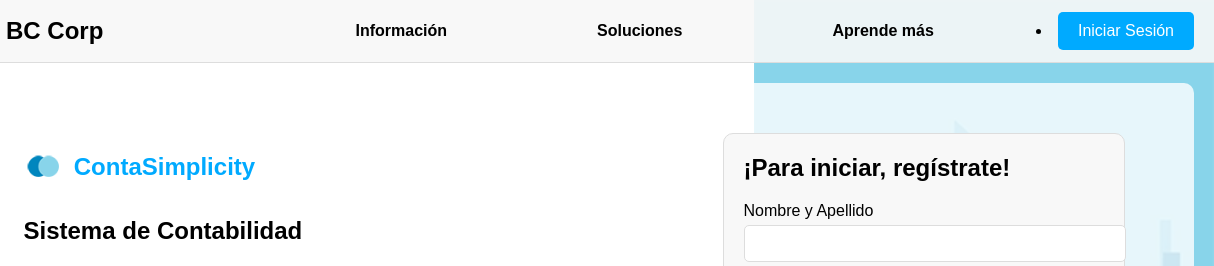
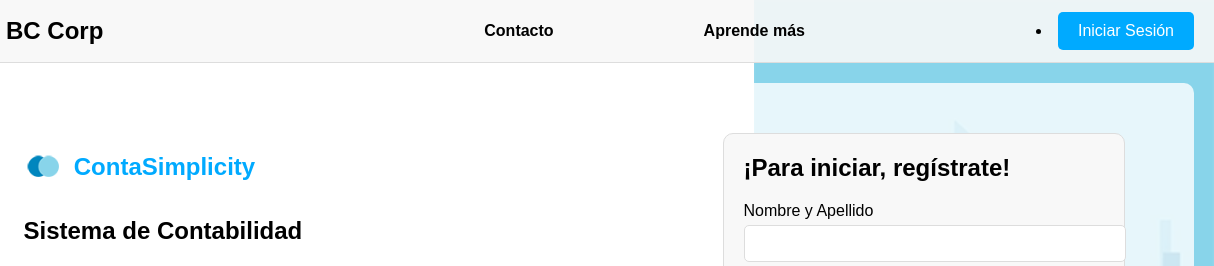
Before and after one commit to Brayan-chan/web-balance, a plain HTML site: page index.html in a window 1280 px wide. Shown: the top 266 px of the page, 66-1280 px from the left. Drawn offline with Linux system fonts and the light colour scheme.

Commit message:
Committing local changes to index.html

```diff
--- a/index.html
+++ b/index.html
@@ -33,8 +33,8 @@
         </div>
         <nav>
             <ul>
-                <li><a href="pages/información.html">Información</a></li>
-                <li><a href="pages/soluciones.html">Soluciones</a></li>
+                <!--<li><a href="pages/información.html">Información</a></li>-->
+                <li><a href="pages/soluciones.html">Contacto</a></li>
                 <li><a href="pages/aprender.html">Aprende más</a></li>
             </ul>
         </nav>
@@ -48,12 +48,16 @@
             <img src="assets/imagenes/favicon.png" alt="favicon">
                 <h1>ContaSimplicity</h1>
             </div>
-            <br></br>
+            <br>
+            </br>
             <h2>Sistema de Contabilidad</h2>
-            <p>Controla la contabilidad y las operaciones fiscales de tu negocio con nuestro software contable ContaSimplicity.
+            <p>
+                Controla la contabilidad y las operaciones fiscales de tu negocio con nuestro software contable ContaSimplicity.
                 Elabora pólizas dinámicas, descarga comprobantes desde el SAT y desglosa impuestos de tus movimientos.
                 Cumple con las disposiciones fiscales y obtén declaraciones y estados financieros en automático.
-                ContaSimplicit es el programa de contabilidad más completo del mercado.</p>
+                ContaSimplicit es el programa de contabilidad más completo del mercado.
+            </p>
+            <!--<a href="pages/información.html">Ver más...</a>-->
         </section>
         <section class="seccion">
             <form>
```
